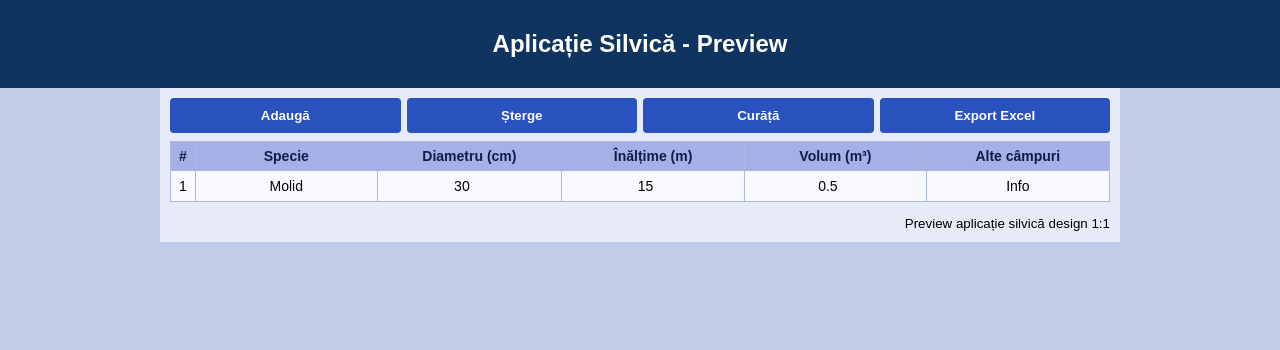
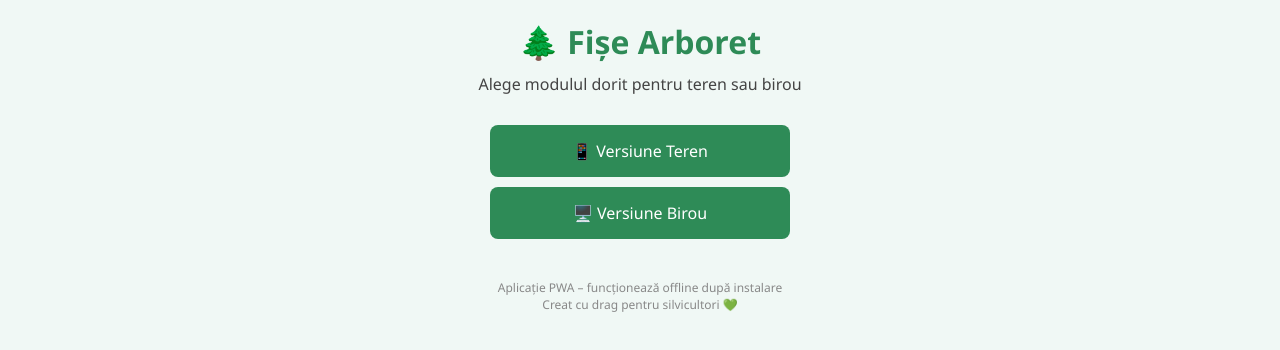
Before and after one commit to feldyb/Fisa-carnet, a plain HTML site: page index.html in a window 1280 px wide. Drawn offline with Linux system fonts and the light colour scheme.

Commit message:
Update index.html

```diff
--- a/index.html
+++ b/index.html
@@ -1,222 +1,70 @@
 <!DOCTYPE html>
 <html lang="ro">
 <head>
-<meta charset="UTF-8" />
-<meta name="viewport" content="width=device-width, initial-scale=1" />
-<title>Aplicație Silvică - Preview</title>
+  <meta charset="UTF-8">
+  <meta name="viewport" content="width=device-width, initial-scale=1">
+  <title>Fișe Arboret – PWA</title>
+  <link rel="manifest" href="manifest.json">
+  <link rel="stylesheet" href="style.css">
   <style>
-  /* Culori din poza ta */
     body {
-    margin: 0; padding: 0;
-    font-family: Arial, sans-serif;
-    background-color: #c0cce7; /* fundal deschis albastru gri */
-    color: #000;
-  }
-  header {
-    background-color: #0f3460; /* albastru închis */
-    padding: 10px 5px;
-    color: white;
+      font-family: 'Segoe UI', sans-serif;
+      background: #f0f8f5;
+      margin: 0;
+      padding: 20px;
       text-align: center;
     }
-  /* Container general */
-  .app-container {
-    max-width: 960px;
-    margin: auto;
-    background-color: #e6ebf7; /* fundal tabel/conținut principal */
-    padding: 10px;
-    box-sizing: border-box;
+    h1 {
+      color: #2e8b57;
+      margin-bottom: 10px;
     }
-  /* Butoane rapide sus, grupate, ca în poza */
-  .top-buttons {
-    display: flex;
-    gap: 6px;
-    margin-bottom: 8px;
-    flex-wrap: wrap;
+    p {
+      color: #444;
+      margin-bottom: 30px;
     }
     .btn {
-    background-color: #2a52be; /* albastru intens */
+      display: block;
+      width: 80%;
+      max-width: 300px;
+      margin: 10px auto;
+      padding: 15px;
+      font-size: 16px;
+      background: #2e8b57;
       color: white;
       border: none;
-    padding: 10px 14px;
-    font-weight: bold;
-    border-radius: 4px;
+      border-radius: 8px;
       cursor: pointer;
-    flex: 1 1 80px;
-    text-align: center;
-    user-select: none;
+      transition: background 0.3s;
     }
-  .btn:active {
-    background-color: #1c3d81;
+    .btn:hover {
+      background: #246b45;
     }
-  /* Tabelul principal */
-  table {
-    width: 100%;
-    border-collapse: collapse;
-    background-color: #f8faff; /* alb cu albastru foarte deschis */
-  }
-  th, td {
-    border: 1px solid #aab8e0; /* chenare albastre */
-    padding: 6px 8px;
-    text-align: center;
-    font-size: 14px;
-    vertical-align: middle;
-  }
-  th {
-    background-color: #a4b0e6;
-    color: #0f1a4d;
-    font-weight: bold;
-  }
-  /* Linii rânduri */
-  tbody tr:nth-child(even) {
-    background-color: #dde3f0;
-  }
-  /* Inputuri în celule */
-  input[type="text"], input[type="number"] {
-    width: 100%;
-    box-sizing: border-box;
-    border: none;
-    background: transparent;
-    text-align: center;
-    font-size: 14px;
-  }
-  input[type="text"]:focus, input[type="number"]:focus {
-    outline: none;
-    background-color: #d2dafa;
-  }
-  /* Footer cu export */
-  .footer-controls {
-    margin-top: 12px;
-    text-align: right;
+    footer {
+      margin-top: 40px;
+      font-size: 12px;
+      color: #888;
     }
   </style>
 </head>
 <body>
-<header>
-  <h2>Aplicație Silvică - Preview</h2>
-</header>
-<div class="app-container">
 
-  <!-- Butoane sus din poza -->
-  <div class="top-buttons">
-    <button class="btn" id="btnAdauga">Adaugă</button>
-    <button class="btn" id="btnSterge">Șterge</button>
-    <button class="btn" id="btnCurata">Curăță</button>
-    <button class="btn" id="btnExport">Export Excel</button>
-  </div>
+  <h1>🌲 Fișe Arboret</h1>
+  <p>Alege modulul dorit pentru teren sau birou</p>
 
-  <!-- Tabel cu coloane ca în poza ta -->
-  <table>
-    <thead>
-      <tr>
-        <th>#</th>
-        <th>Specie</th>
-        <th>Diametru (cm)</th>
-        <th>Înălțime (m)</th>
-        <th>Volum (m³)</th>
-        <th>Alte câmpuri</th>
-      </tr>
-    </thead>
-    <tbody id="tree-data">
-      <!-- Rânduri de test -->
-      <tr>
-        <td>1</td>
-        <td><input type="text" value="Molid" /></td>
-        <td><input type="number" value="30" /></td>
-        <td><input type="number" value="15" /></td>
-        <td><input type="number" value="0.5" step="0.01" /></td>
-        <td><input type="text" value="Info" /></td>
-      </tr>
-    </tbody>
-  </table>
+  <button class="btn" onclick="location.href='teren.html'">📱 Versiune Teren</button>
+  <button class="btn" onclick="location.href='birou.html'">🖥️ Versiune Birou</button>
 
-  <div class="footer-controls">
-    <small>Preview aplicație silvică design 1:1</small>
-  </div>
-</div>
+  <footer>
+    Aplicație PWA – funcționează offline după instalare<br>
+    Creat cu drag pentru silvicultori 💚
+  </footer>
 
   <script>
-  // Select elemente din DOM
-  const tbody = document.getElementById('tree-data');
-  const btnAdauga = document.getElementById('btnAdauga');
-  const btnSterge = document.getElementById('btnSterge');
-  const btnCurata = document.getElementById('btnCurata');
-  const btnExport = document.getElementById('btnExport');
-
-  // Funcție pentru actualizarea numerotării rândurilor
-  function actualizeazaNumarare() {
-    Array.from(tbody.rows).forEach((row, index) => {
-      row.cells[0].textContent = index + 1;
-    });
+    if ("serviceWorker" in navigator) {
+      navigator.serviceWorker.register("service-worker.js")
+        .then(() => console.log("✅ Service Worker activat"))
+        .catch(err => console.error("❌ Eroare Service Worker:", err));
     }
-
-  // Adaugă un rând nou gol cu câmpurile de input
-  btnAdauga.addEventListener('click', () => {
-    const tr = document.createElement('tr');
-    const nr = tbody.rows.length + 1;
-    tr.innerHTML = `
-      <td>${nr}</td>
-      <td><input type="text" value="" placeholder="Specie" /></td>
-      <td><input type="number" value="" placeholder="Diametru" /></td>
-      <td><input type="number" value="" placeholder="Înălțime" /></td>
-      <td><input type="number" value="" step="0.01" placeholder="Volum" /></td>
-      <td><input type="text" value="" placeholder="Alte info" /></td>
-    `;
-    tbody.appendChild(tr);
-  });
-
-  // Șterge ultimul rând din tabel (dacă există)
-  btnSterge.addEventListener('click', () => {
-    if (tbody.rows.length > 0) {
-      tbody.deleteRow(tbody.rows.length -1);
-      actualizeazaNumarare();
-    }
-  });
-
-  // Curăță toate câmpurile din tabel dar păstrează rândurile
-  btnCurata.addEventListener('click', () => {
-    Array.from(tbody.rows).forEach(row => {
-      Array.from(row.cells).forEach(cell => {
-        const input = cell.querySelector('input');
-        if (input) input.value = '';
-      });
-    });
-  });
-
-  // Funcție simplă de export Excel CSV
-  btnExport.addEventListener('click', () => {
-    let csvContent = "data:text/csv;charset=utf-8,";
-
-    // Titluri coloane
-    let headers = [];
-    tbody.parentElement.querySelectorAll('thead th').forEach(th => {
-      headers.push(th.textContent.trim());
-    });
-    csvContent += headers.join(",") + "\r\n";
-
-    // Date rânduri
-    Array.from(tbody.rows).forEach(row => {
-      let rowData = [];
-      Array.from(row.cells).forEach((cell, i) => {
-        if(i === 0) {
-          rowData.push(cell.textContent.trim()); // Nr
-        } else {
-          const input = cell.querySelector('input');
-          rowData.push(input ? input.value.trim() : cell.textContent.trim());
-        }
-      });
-      csvContent += rowData.join(",") + "\r\n";
-    });
-
-    // Creare link descărcare
-    const encodedUri = encodeURI(csvContent);
-    const link = document.createElement("a");
-    link.setAttribute("href", encodedUri);
-    const timestamp = new Date().toISOString().slice(0,19).replace(/:/g,"-");
-    link.setAttribute("download", `forest_data_${timestamp}.csv`);
-    document.body.appendChild(link);
-    link.click();
-    document.body.removeChild(link);
-  });
   </script>
 
 </body>
```
Lines whose indentation alone changed are shown as unchanged.
